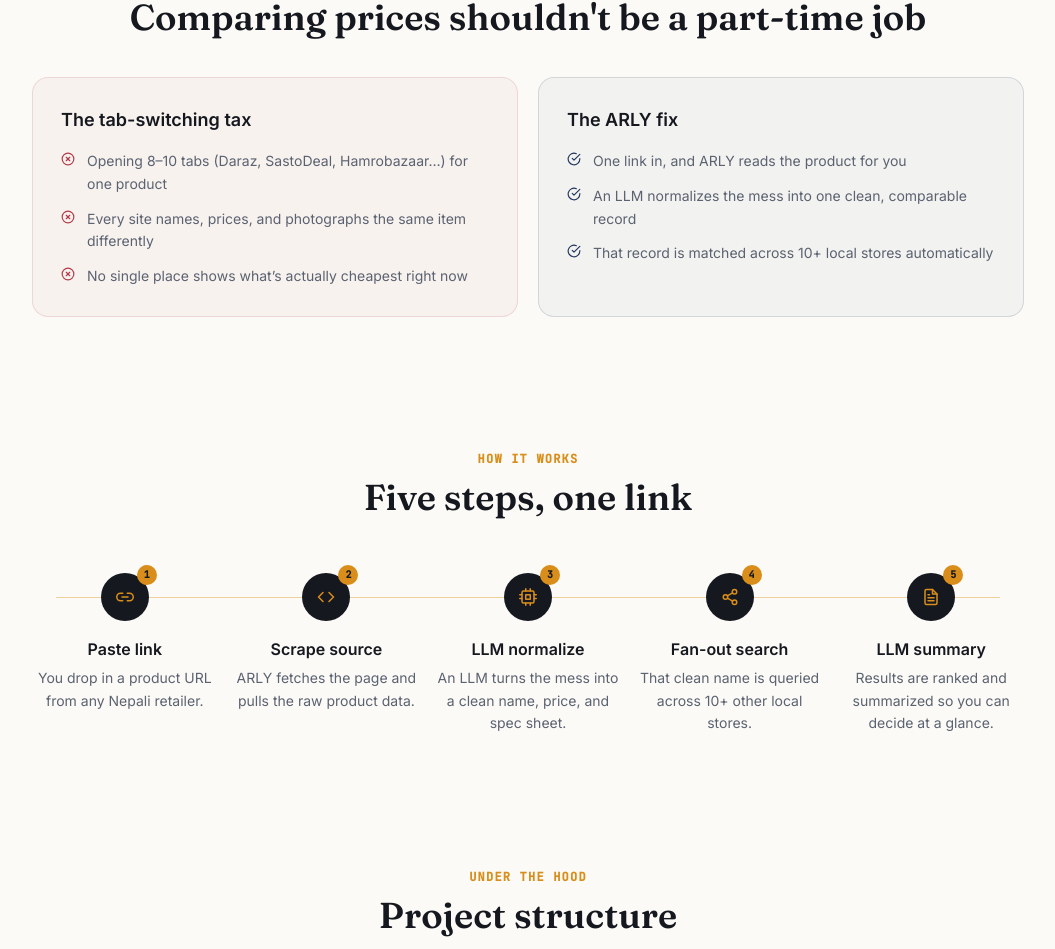
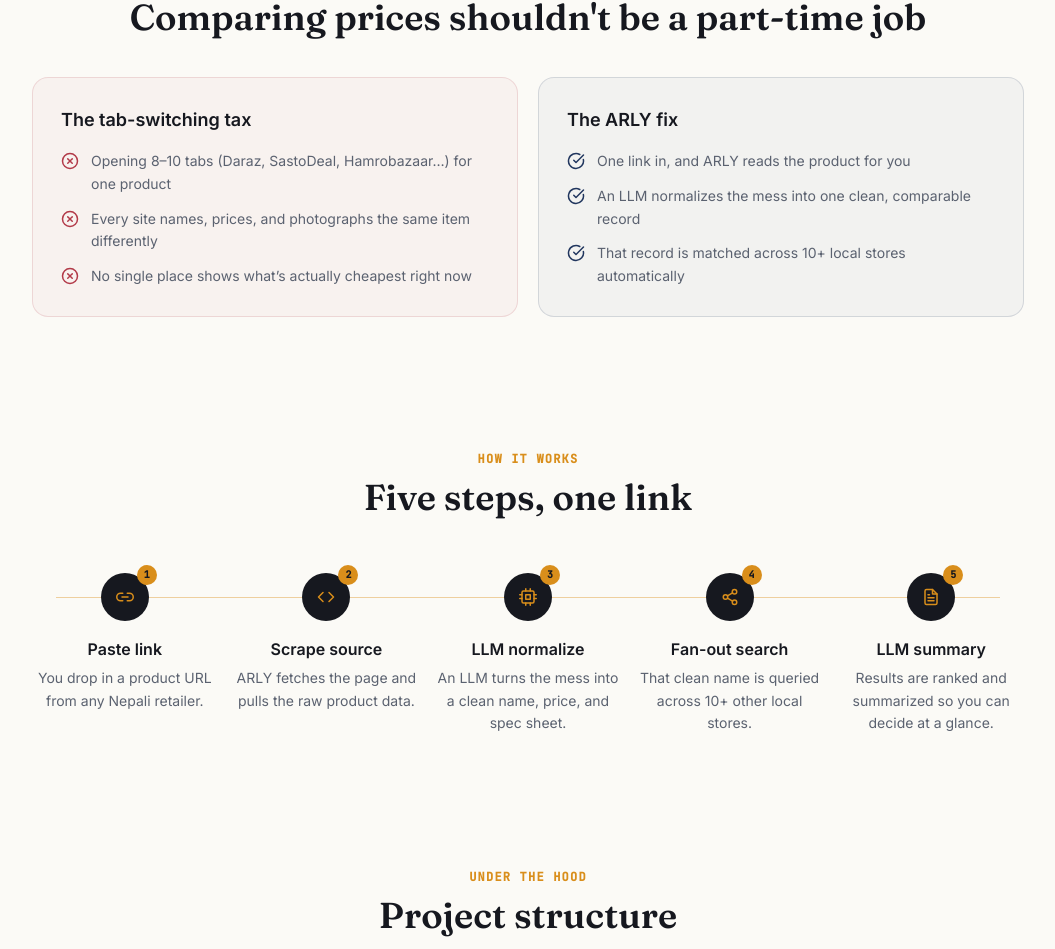
Before and after one commit to Sushantmg/ARLY, a React (Vite) app in the folder arly-frontend/: page / in a window 1280 px wide. Shown: the part 785-1734 px from the top of the page, without its empty margins (112-1167 px from the left). Built offline with nearby package versions, Linux system fonts and the light colour scheme; no server answers.

Commit message:
refactor: migrate ProblemSolution from react-icons to lucide-react

```diff
--- a/arly-frontend/src/components/home/Problemsolution.tsx
+++ b/arly-frontend/src/components/home/Problemsolution.tsx
@@ -1,5 +1,5 @@
 import { motion, type Variants } from 'framer-motion';
-import { FiXCircle, FiCheckCircle } from 'react-icons/fi';
+import { XCircle, CheckCircle } from 'lucide-react';
 
 const problems = [
   'Opening 8–10 tabs (Daraz, SastoDeal, Hamrobazaar…) for one product',
@@ -54,7 +54,7 @@
           <ul className="space-y-3">
             {problems.map((p) => (
               <li key={p} className="flex gap-3 text-sm text-[#5B6270] dark:text-white/60 leading-relaxed">
-                <FiXCircle className="mt-0.5 shrink-0 text-[#B23A48] dark:text-red-400" />
+                <XCircle className="mt-0.5 shrink-0 text-[#B23A48] dark:text-red-400" size={18} />
                 {p}
               </li>
             ))}
@@ -73,7 +73,7 @@
           <ul className="space-y-3">
             {fixes.map((f) => (
               <li key={f} className="flex gap-3 text-sm text-[#5B6270] dark:text-white/60 leading-relaxed">
-                <FiCheckCircle className="mt-0.5 shrink-0 text-[#21365E] dark:text-blue-400" />
+                <CheckCircle className="mt-0.5 shrink-0 text-[#21365E] dark:text-blue-400" size={18} />
                 {f}
               </li>
             ))}
```
